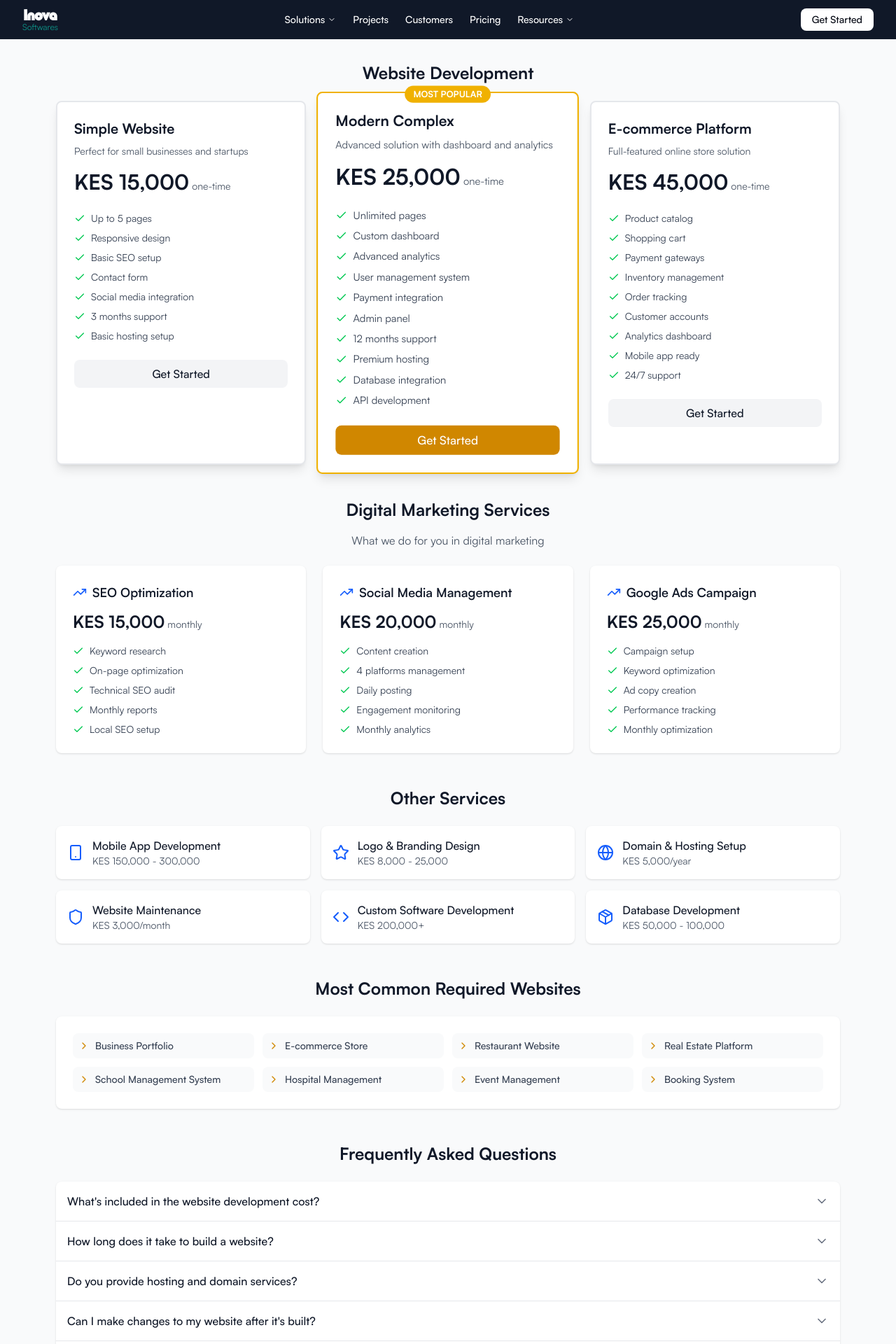
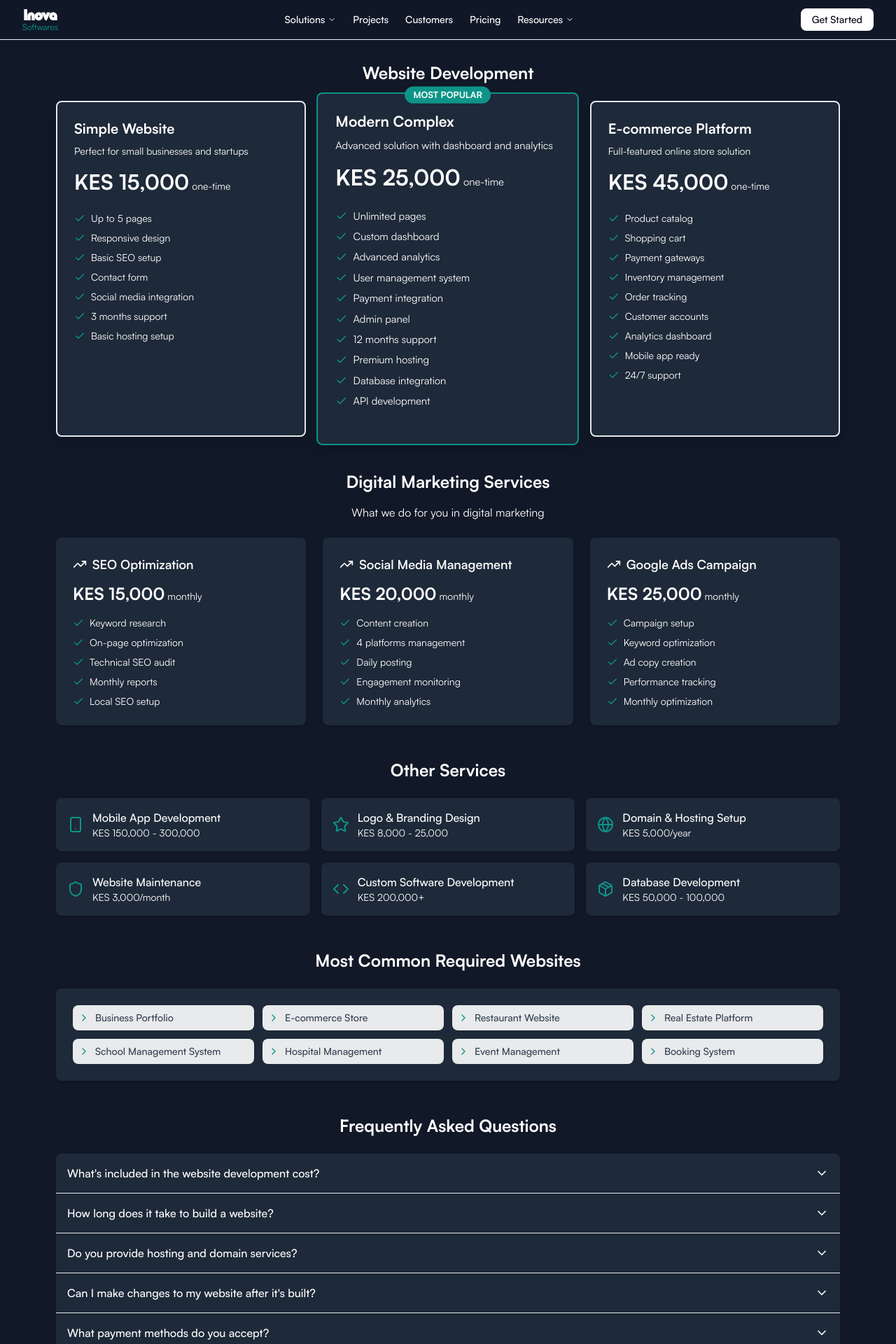
Before and after one commit to Brian-Rotich20/inovasoftwares, a Next.js app: page /prices in a window 1280 px wide. Shown: the top 1920 px of the page at 70% size. Built offline with nearby package versions, Linux system fonts and the light colour scheme.

Commit message:
modified the prices

```diff
--- a/app/prices/page.tsx
+++ b/app/prices/page.tsx
@@ -3,8 +3,7 @@ import Image from 'next/image';
 import React, { useState } from 'react';
 import {
   Code, Check, ChevronDown, ChevronRight, Star, Shield,
-  Zap, BarChart3, Users, Globe, Search, TrendingUp,
-  CreditCard, Smartphone, DollarSign, ArrowRight, Package
+  Globe, TrendingUp, Smartphone, ArrowRight, Package
 } from 'lucide-react';
 
 export default function PricingPage() {
@@ -154,7 +153,7 @@ export default function PricingPage() {
   ];
 
   return (
-    <div className="min-h-screen bg-gray-50">
+    <div className="min-h-screen bg-[111827]">
       {/* Header */}
 
 
@@ -164,41 +163,34 @@ export default function PricingPage() {
 
         {/* Website Development Pricing */}
         <div className="mb-12">
-          <h2 className="text-2xl font-bold text-gray-900 mb-6 text-center">Website Development</h2>
+          <h2 className="text-2xl font-bold text-white mb-6 text-center">Website Development</h2>
           <div className="grid md:grid-cols-3 gap-6">
             {webDevelopmentPlans.map((plan, index) => (
-              <div key={index} className={`bg-white rounded-lg shadow-lg border-2 ${
-                plan.popular ? 'border-yellow-500 transform scale-105' : 'border-gray-200'
+              <div key={index} className={`bg-gray-800 rounded-lg shadow-lg border-2 ${
+                plan.popular ? 'border-brand transform scale-105' : 'border-gray-200'
               } relative`}>
                 {plan.popular && (
                   <div className="absolute -top-3 left-1/2 transform -translate-x-1/2">
-                    <span className="bg-yellow-500 text-white px-3 py-1 text-xs font-bold rounded-full">
+                    <span className="bg-brand text-white px-3 py-1 text-xs font-bold rounded-full">
                       MOST POPULAR
                     </span>
                   </div>
                 )}
                 <div className="p-6">
-                  <h3 className="text-xl font-bold text-gray-900 mb-2">{plan.name}</h3>
-                  <p className="text-sm text-gray-600 mb-4">{plan.description}</p>
+                  <h3 className="text-xl font-bold text-white mb-2">{plan.name}</h3>
+                  <p className="text-sm text-white mb-4">{plan.description}</p>
                   <div className="mb-6">
-                    <span className="text-3xl font-bold text-gray-900">{plan.price}</span>
-                    <span className="text-sm text-gray-600 ml-1">{plan.period}</span>
+                    <span className="text-3xl font-bold text-white">{plan.price}</span>
+                    <span className="text-sm text-white ml-1">{plan.period}</span>
                   </div>
                   <ul className="space-y-2 mb-6">
                     {plan.features.map((feature, fIndex) => (
                       <li key={fIndex} className="flex items-center space-x-2">
-                        <Check className="w-4 h-4 text-green-500 flex-shrink-0" />
-                        <span className="text-sm text-gray-700">{feature}</span>
+                        <Check className="w-4 h-4 text-brand flex-shrink-0" />
+                        <span className="text-sm text-white">{feature}</span>
                       </li>
                     ))}
                   </ul>
-                  <button className={`w-full py-2 px-4 rounded-lg font-medium transition-colors ${
-                    plan.popular
-                      ? 'bg-yellow-600 hover:bg-yellow-700 text-white'
-                      : 'bg-gray-100 hover:bg-gray-200 text-gray-900'
-                  }`}>
-                    Get Started
-                  </button>
                 </div>
               </div>
             ))}
@@ -208,24 +200,24 @@ export default function PricingPage() {
 
         {/* Digital Marketing Services */}
         <div className="mb-12">
-          <h2 className="text-2xl font-bold text-gray-900 mb-4 text-center">Digital Marketing Services</h2>
-          <p className="text-center text-gray-600 mb-6">What we do for you in digital marketing</p>
+          <h2 className="text-2xl font-bold text-white mb-4 text-center">Digital Marketing Services</h2>
+          <p className="text-center text-white mb-6">What we do for you in digital marketing</p>
           <div className="grid md:grid-cols-3 gap-6">
             {digitalMarketingServices.map((service, index) => (
-              <div key={index} className="bg-white rounded-lg shadow-sm p-6">
+              <div key={index} className="bg-gray-800 rounded-lg shadow-sm p-6">
                 <div className="flex items-center space-x-2 mb-3">
-                  <TrendingUp className="w-5 h-5 text-blue-600" />
-                  <h3 className="text-lg font-semibold text-gray-900">{service.name}</h3>
+                  <TrendingUp className="w-5 h-5 text-white" />
+                  <h3 className="text-lg font-semibold text-white">{service.name}</h3>
                 </div>
                 <div className="mb-4">
-                  <span className="text-2xl font-bold text-gray-900">{service.price}</span>
-                  <span className="text-sm text-gray-600 ml-1">{service.period}</span>
+                  <span className="text-2xl font-bold text-white">{service.price}</span>
+                  <span className="text-sm text-white ml-1">{service.period}</span>
                 </div>
                 <ul className="space-y-2">
                   {service.features.map((feature, fIndex) => (
                     <li key={fIndex} className="flex items-center space-x-2">
-                      <Check className="w-4 h-4 text-green-500 flex-shrink-0" />
-                      <span className="text-sm text-gray-700">{feature}</span>
+                      <Check className="w-4 h-4 text-brand flex-shrink-0" />
+                      <span className="text-sm text-white">{feature}</span>
                     </li>
                   ))}
                 </ul>
@@ -236,14 +228,14 @@ export default function PricingPage() {
 
         {/* Other Services */}
         <div className="mb-12">
-          <h2 className="text-2xl font-bold text-gray-900 mb-6 text-center">Other Services</h2>
+          <h2 className="text-2xl font-bold text-white mb-6 text-center">Other Services</h2>
           <div className="grid md:grid-cols-2 lg:grid-cols-3 gap-4">
             {otherServices.map((service, index) => (
-              <div key={index} className="bg-white rounded-lg shadow-sm p-4 flex items-center space-x-3">
-                <service.icon className="w-6 h-6 text-blue-600 flex-shrink-0" />
+              <div key={index} className="bg-gray-800 rounded-lg shadow-sm p-4 flex items-center space-x-3">
+                <service.icon className="w-6 h-6 text-brand flex-shrink-0" />
                 <div>
-                  <h3 className="font-medium text-gray-900">{service.name}</h3>
-                  <p className="text-sm text-gray-600">{service.price}</p>
+                  <h3 className="font-medium text-white">{service.name}</h3>
+                  <p className="text-sm text-white">{service.price}</p>
                 </div>
               </div>
             ))}
@@ -252,12 +244,12 @@ export default function PricingPage() {
 
         {/* Common Websites */}
         <div className="mb-12">
-          <h2 className="text-2xl font-bold text-gray-900 mb-6 text-center">Most Common Required Websites</h2>
-          <div className="bg-white rounded-lg shadow-sm p-6">
+          <h2 className="text-2xl font-bold text-white mb-6 text-center">Most Common Required Websites</h2>
+          <div className="bg-gray-800 rounded-lg shadow-sm p-6">
             <div className="grid grid-cols-2 md:grid-cols-4 gap-3">
               {commonWebsites.map((website, index) => (
-                <div key={index} className="flex items-center space-x-2 p-2 bg-gray-50 rounded-lg hover:bg-gray-100 transition-colors cursor-pointer">
-                  <ChevronRight className="w-4 h-4 text-yellow-600" />
+                <div key={index} className="flex items-center space-x-2 p-2 bg-white/90 rounded-lg hover:bg-gray-100 transition-colors cursor-pointer">
+                  <ChevronRight className="w-4 h-4 text-brand" />
                   <span className="text-sm font-medium text-gray-700">{website}</span>
                 </div>
               ))}
@@ -267,21 +259,21 @@ export default function PricingPage() {
 
         {/* FAQ Section */}
         <div className="mb-12">
-          <h2 className="text-2xl font-bold text-gray-900 mb-6 text-center">Frequently Asked Questions</h2>
-          <div className="bg-white rounded-lg shadow-sm divide-y divide-gray-200">
+          <h2 className="text-2xl font-bold text-white mb-6 text-center">Frequently Asked Questions</h2>
+          <div className="bg-gray-800 rounded-lg shadow-sm divide-y divide-gray-200">
             {faqs.map((faq, index) => (
               <div key={index} className="p-4">
                 <button
                   onClick={() => setOpenFaq(openFaq === index ? null : index)}
                   className="w-full flex items-center justify-between text-left"
                 >
-                  <span className="font-medium text-gray-900">{faq.question}</span>
-                  <ChevronDown className={`w-5 h-5 text-gray-500 transition-transform ${
+                  <span className="font-medium text-white">{faq.question}</span>
+                  <ChevronDown className={`w-5 h-5 text-white transition-transform ${
                     openFaq === index ? 'rotate-180' : ''
                   }`} />
                 </button>
                 {openFaq === index && (
-                  <div className="mt-3 text-sm text-gray-600">
+                  <div className="mt-3 text-sm text-white">
                     {faq.answer}
                   </div>
                 )}
@@ -291,15 +283,15 @@ export default function PricingPage() {
         </div>
 
         {/* CTA Section */}
-        <div className="bg-gradient-to-r from-yellow-600 to-yellow-700 rounded-lg p-8 text-center text-white">
+        <div className="bg-gradient-to-r from-gray-800 to-gray-850 rounded-lg p-8 text-center text-white">
           <h2 className="text-2xl font-bold mb-2">Ready to Get Started?</h2>
           <p className="mb-6">Contact us today for a free consultation and custom quote</p>
           <div className="flex flex-col sm:flex-row gap-4 justify-center">
-            <button className="bg-white text-yellow-600 px-6 py-2 rounded-lg font-medium hover:bg-gray-100 transition-colors flex items-center justify-center space-x-2">
+            <button className="bg-white text-brand px-6 py-2 rounded-lg font-medium hover:bg-gray-100 transition-colors flex items-center justify-center space-x-2">
               <span>Get Free Quote</span>
               <ArrowRight className="w-4 h-4" />
             </button>
-            <button className="border-2 border-white text-white px-6 py-2 rounded-lg font-medium hover:bg-white hover:text-yellow-600 transition-colors">
+            <button className="border-2 border-white text-brand px-6 py-2 rounded-lg font-medium hover:bg-white hover:text-brand transition-colors">
               Schedule Consultation
             </button>
           </div>
```
